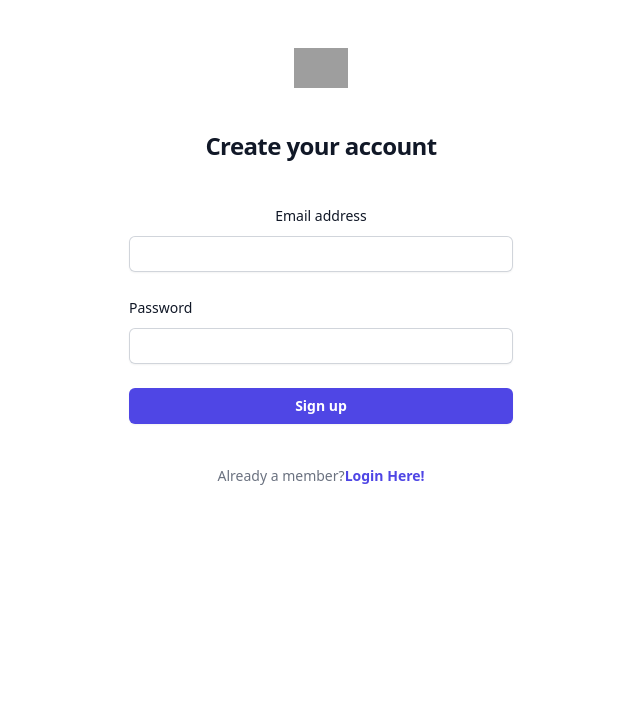
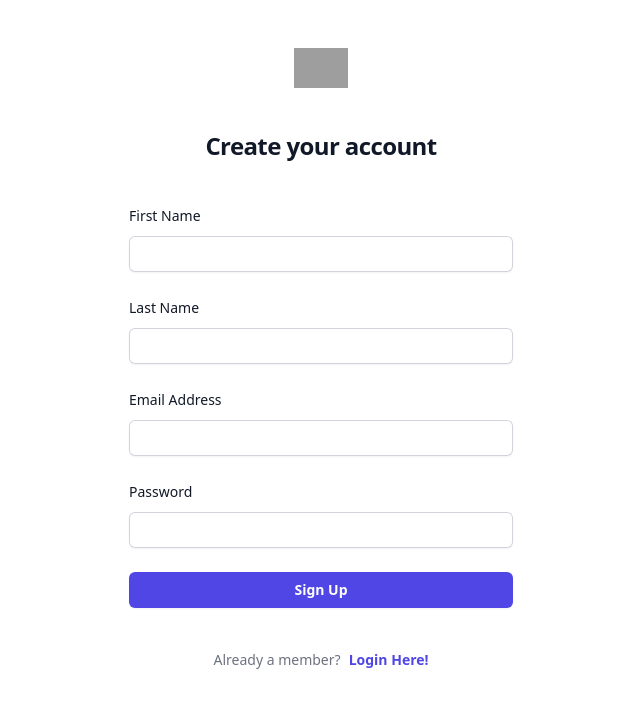
Before and after one commit to srishtiKap-dev/online-code-judge, a React (Create React App) app in the folder AUTH/frontend/: page /signUp in a window 1280 px wide. Shown: the top 708 px of the page, without its empty margins (319-959 px from the left). Built offline with nearby package versions, Linux system fonts and the light colour scheme; grey boxes are pictures that could not be loaded.

Commit message:
updated the sign-up & sign-in forms

```diff
--- a/AUTH/frontend/src/Pages/Login.js
+++ b/AUTH/frontend/src/Pages/Login.js
@@ -14,12 +14,14 @@
       <div className="mt-10 sm:mx-auto sm:w-full sm:max-w-sm">
         <form className="space-y-6" action="#" method="POST">
           <div>
+            <div className="flex items-center justify-between">
               <label
                 htmlFor="email"
                 className="block text-sm font-medium leading-6 text-gray-900"
               >
                 Email address
               </label>
+            </div>
             <div className="mt-2">
               <input
                 id="email"
@@ -40,14 +42,6 @@
               >
                 Password
               </label>
-              <div className="text-sm">
-                <a
-                  href="#"
-                  className="font-semibold text-indigo-600 hover:text-indigo-500"
-                >
-                  Forgot password?
-                </a>
-              </div>
             </div>
             <div className="mt-2">
               <input
@@ -66,7 +60,7 @@
               type="submit"
               className="flex w-full justify-center rounded-md bg-indigo-600 px-3 py-1.5 text-sm font-semibold leading-6 text-white shadow-sm hover:bg-indigo-500 focus-visible:outline focus-visible:outline-2 focus-visible:outline-offset-2 focus-visible:outline-indigo-600"
             >
-              Sign in
+              Sign In
             </button>
           </div>
         </form>
@@ -75,7 +69,7 @@
           Not a member?
           <a
             href="/signUp"
-            className="font-semibold leading-6 text-indigo-600 hover:text-indigo-500"
+            className="ml-2 font-semibold leading-6 text-indigo-600 hover:text-indigo-500"
           >
             Sign Up Now!
           </a>
--- a/AUTH/frontend/src/Pages/SignUp.js
+++ b/AUTH/frontend/src/Pages/SignUp.js
@@ -14,12 +14,56 @@
       <div className="mt-10 sm:mx-auto sm:w-full sm:max-w-sm">
         <form className="space-y-6" action="#" method="POST">
           <div>
-            <label
-              htmlFor="email"
-              className="block text-sm font-medium leading-6 text-gray-900"
-            >
-              Email address
-            </label>
+            <div className="flex items-center justify-between">
+              <label
+                htmlFor="firstname"
+                className="block text-sm font-medium leading-6 text-gray-900"
+              >
+                First Name
+              </label>
+            </div>
+            <div className="mt-2">
+              <input
+                id="firstname"
+                name="firstname"
+                type="firstname"
+                autoComplete="firstname"
+                required
+                className="block w-full rounded-md border-0 py-1.5 text-gray-900 shadow-sm ring-1 ring-inset ring-gray-300 placeholder:text-gray-400 focus:ring-2 focus:ring-inset focus:ring-indigo-600 sm:text-sm sm:leading-6"
+              />
+            </div>
+          </div>
+
+          <div>
+            <div className="flex items-center justify-between">
+              <label
+                htmlFor="lastname"
+                className="block text-sm font-medium leading-6 text-gray-900"
+              >
+                Last Name
+              </label>
+            </div>
+            <div className="mt-2">
+              <input
+                id="lastname"
+                name="lastname"
+                type="lastname"
+                autoComplete="lastname"
+                required
+                className="block w-full rounded-md border-0 py-1.5 text-gray-900 shadow-sm ring-1 ring-inset ring-gray-300 placeholder:text-gray-400 focus:ring-2 focus:ring-inset focus:ring-indigo-600 sm:text-sm sm:leading-6"
+              />
+            </div>
+          </div>
+
+          <div>
+            <div className="flex items-center justify-between">
+              <label
+                htmlFor="email"
+                className="block text-sm font-medium leading-6 text-gray-900"
+              >
+                Email Address
+              </label>
+            </div>
             <div className="mt-2">
               <input
                 id="email"
@@ -58,7 +102,7 @@
               type="submit"
               className="flex w-full justify-center rounded-md bg-indigo-600 px-3 py-1.5 text-sm font-semibold leading-6 text-white shadow-sm hover:bg-indigo-500 focus-visible:outline focus-visible:outline-2 focus-visible:outline-offset-2 focus-visible:outline-indigo-600"
             >
-              Sign up
+              Sign Up
             </button>
           </div>
         </form>
@@ -67,7 +111,7 @@
           Already a member?
           <a
             href="/login"
-            className="font-semibold leading-6 text-indigo-600 hover:text-indigo-500"
+            className="ml-2 font-semibold leading-6 text-indigo-600 hover:text-indigo-500"
           >
             Login Here!
           </a>
```
Lines whose indentation alone changed are shown as unchanged.
